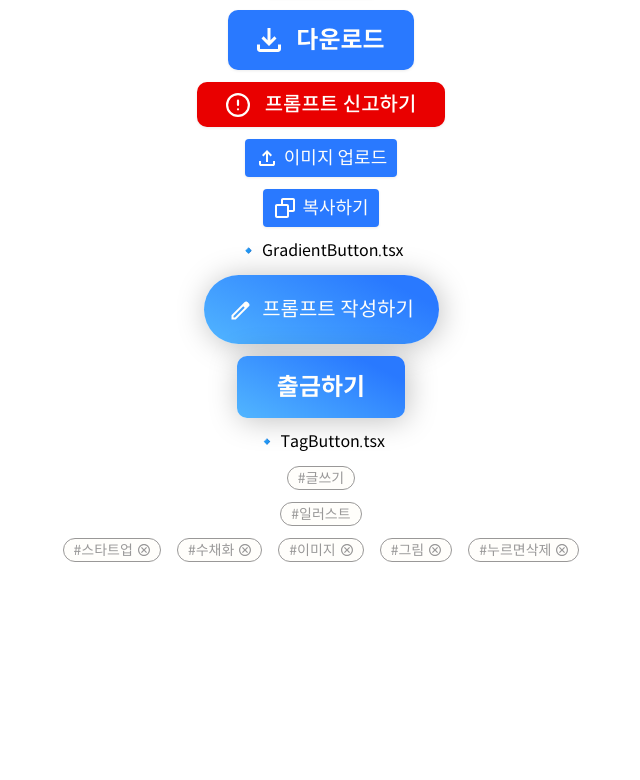
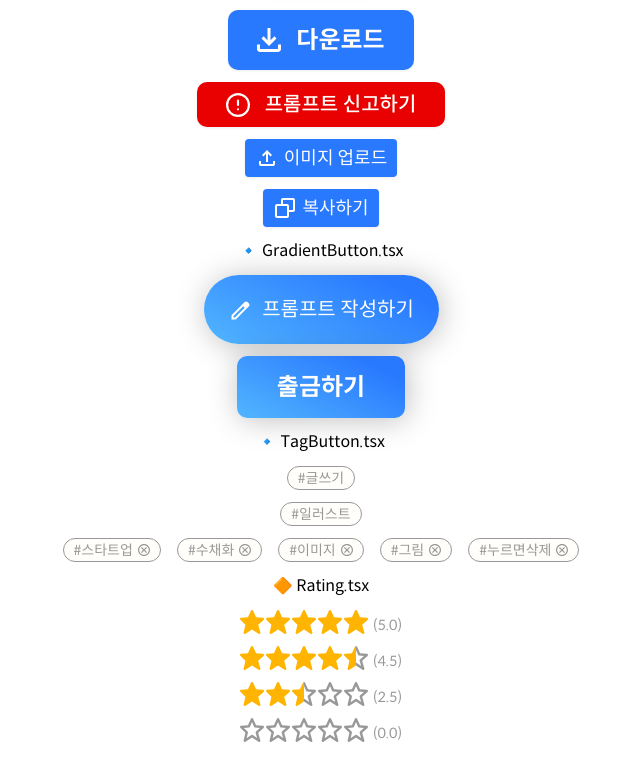
Before and after one commit to PromptPlace/PromtPlace-FE, a React (Vite) app: page /test in a window 1280 px wide. Shown: the part 1124-1904 px from the top of the page, without its empty margins (319-959 px from the left). Before the commit the page ends 1726 px from the top, so only its background shows below. Built offline with nearby package versions, Linux system fonts and the light colour scheme.

Commit message:
✨ Feat: 별점 컴포넌트 구현 (#3)

```diff
--- /dev/null
+++ b/src/components/Rating.tsx
@@ -0,0 +1,47 @@
+import StarFill from '@assets/icon-star-fill.svg';
+import StarHalf from '@assets/icon-star-half.svg';
+import StarEmpty from '@assets/icon-star-outline.svg';
+
+/**
+ * 별점을 표시하는 컴포넌트입니다.
+ * 별점을 넘겨서 사용하면 됩니다.
+ *
+ * @param {number} star -- 별점 (ex. 5, 2.5 등..)
+ *
+ * @example
+ * <Rating star={5} />
+ *
+ * @author 김진효
+ * **/
+
+interface RatingProps {
+  star: number;
+}
+
+const Rating = ({ star }: RatingProps) => {
+  const stars = [];
+  const fullStars = Math.floor(star); // 별점 정수 부분
+  const halfStar = star - fullStars >= 0.5; // 0.5 이상인 경우 반쪽 별 표시
+  const emptyStar = 5 - fullStars - (halfStar ? 1 : 0); // 빈 별 표시
+
+  for (let i = 0; i < fullStars; i++) {
+    stars.push(<img src={StarFill} key={'full' + i} alt="star full" className="w-[24px] h-[24px]" />);
+  }
+
+  if (halfStar) {
+    stars.push(<img src={StarHalf} key={'half'} alt="star half" className="w-[24px] h-[24px]" />);
+  }
+
+  for (let i = 0; i < emptyStar; i++) {
+    stars.push(<img src={StarEmpty} key={'empty' + i} alt="star empty" className="w-[24px] h-[24px]" />);
+  }
+
+  return (
+    <div className="flex justify-center items-end gap-[5px]">
+      <div className="flex gap-[2px] justify-center items-center">{stars}</div>
+      <div className="text-text-on-background text-sm font-normal leading-[18px]">({star.toFixed(1)})</div>
+    </div>
+  );
+};
+
+export default Rating;
--- a/src/pages/TestPage.tsx
+++ b/src/pages/TestPage.tsx
@@ -4,6 +4,7 @@ import IconButton from '@components/Button/IconButton';
 import ModelButton from '@components/Button/ModelButton';
 import PrimaryButton from '@components/Button/PrimaryButton';
 import { useState } from 'react';
+import Rating from '@/components/Rating';
 
 const TestPage = () => {
   const [tags, setTags] = useState<string[]>(['#스타트업', '#수채화', '#이미지', '#그림', '#누르면삭제']);
@@ -65,6 +66,12 @@ const TestPage = () => {
           <TagButton key={idx} hasDelete={true} text={tag} onClick={() => handleDelete(tag)} />
         ))}
       </div>
+
+      <h3>🔶 Rating.tsx</h3>
+      <Rating star={5} />
+      <Rating star={4.5} />
+      <Rating star={2.5} />
+      <Rating star={0} />
     </div>
   );
 };
```
Also changed, not shown: src/assets/icon-star-half.svg.
